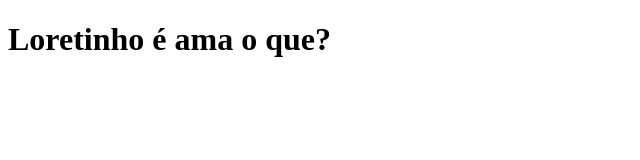
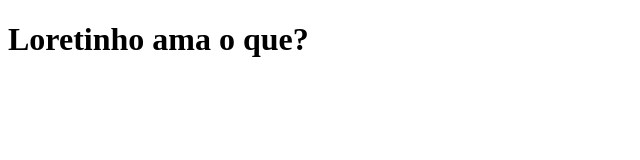
Before and after one commit to zumpchiat/tabnews, a Next.js app: page / in a window 1280 px wide. Shown: the top 160 px of the page, without its empty margins (0-640 px from the left). Built offline with nearby package versions, Linux system fonts and the light colour scheme.

Commit message:
page home 1

```diff
--- a/pages/index.js
+++ b/pages/index.js
@@ -1,5 +1,5 @@
 function Home() {
-    return <h1>Loretinho é ama o que? </h1>
+    return <h1>Loretinho ama o que? </h1>
 }
 
 export default Home;
```
